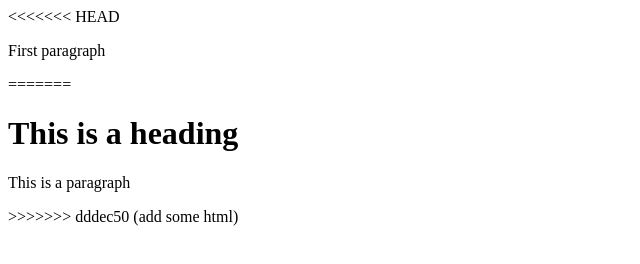
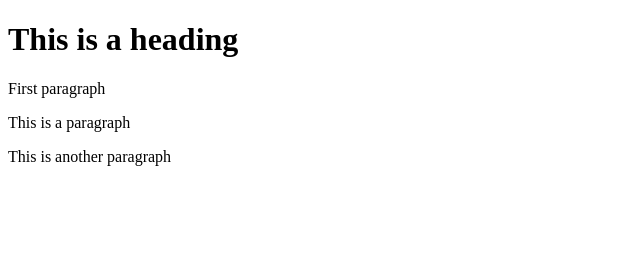
Before and after one commit to sebbefyhr/learning-git, a plain HTML site: page index.html in a window 1280 px wide. Shown: the whole page, without its empty margins (0-640 px from the left). Drawn offline with Linux system fonts and the light colour scheme.

Commit message:
added another p tag

```diff
--- a/index.html
+++ b/index.html
@@ -4,11 +4,10 @@
   <title>Page Title</title>
 </head>
 <body>
-<<<<<<< HEAD
+
+  <h1>This is a heading</h1>
   <p>First paragraph</p>
-=======
-  <h1>This is a heading</h1>
   <p>This is a paragraph</p>
->>>>>>> dddec50 (add some html)
+  <p>This is another paragraph</p>
 </body>
 </html>
```
